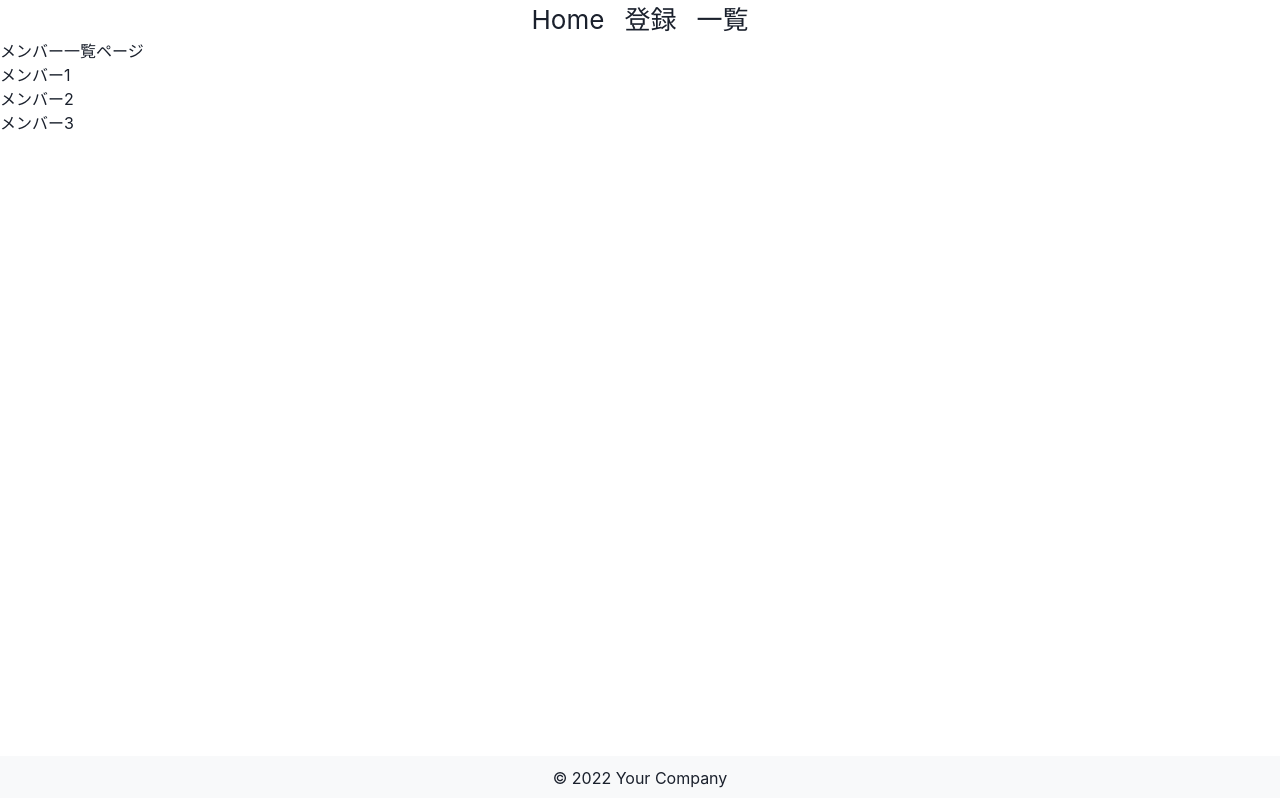
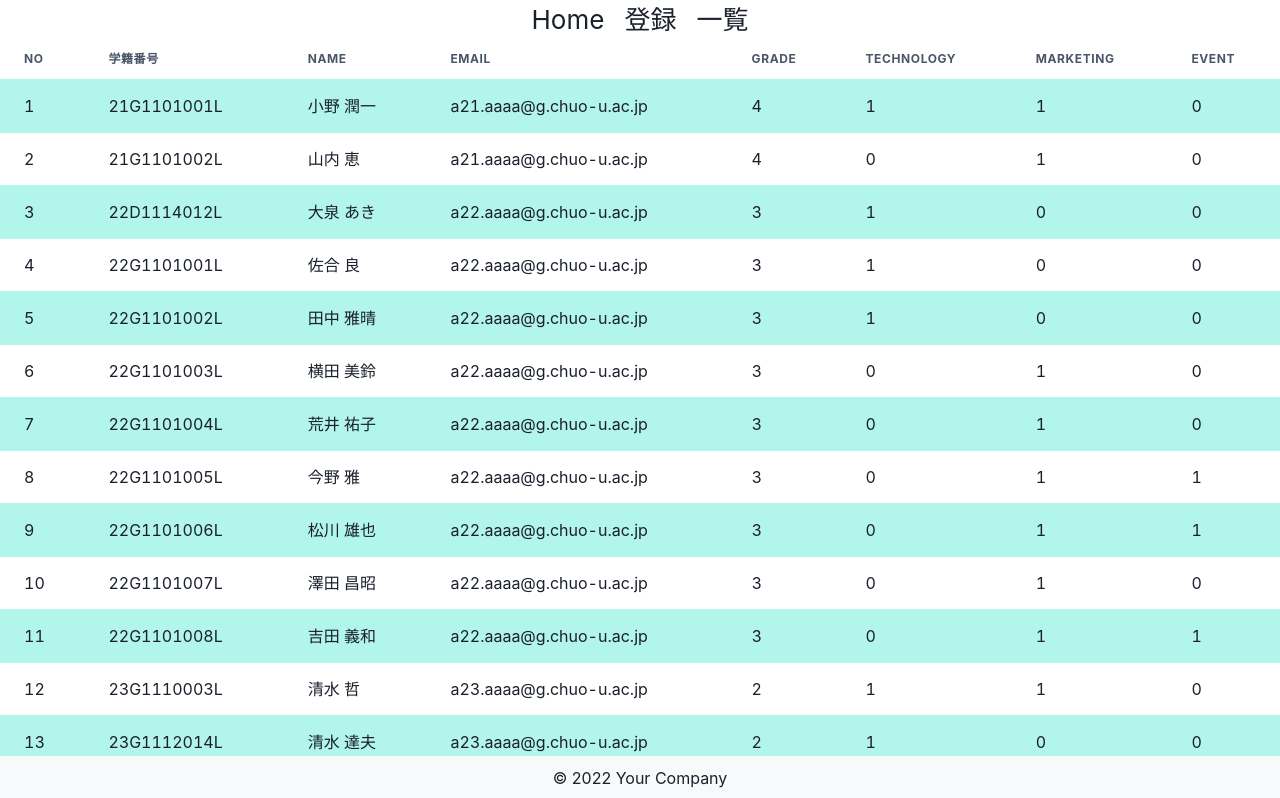
Before and after one commit to aoi20031020/gdgs-members-client, a React (Create React App) app: page /members in a window 1280 px wide. Shown: the top 798 px of the page. Built offline with nearby package versions, Linux system fonts and the light colour scheme.

Commit message:
テストデータの表示です。

```diff
--- a/src/pages/Member.tsx
+++ b/src/pages/Member.tsx
@@ -1,18 +1,127 @@
-import React from "react";
+import React, { useState, useEffect, useRef } from "react";
+import {
+    Table,
+    Thead,
+    Tbody,
+    Tr,
+    Th,
+    Td,
+    TableCaption,
+    TableContainer,
+    Button,
+    AlertDialog,
+    AlertDialogBody,
+    AlertDialogFooter,
+    AlertDialogHeader,
+    AlertDialogContent,
+    AlertDialogOverlay,
+    useDisclosure
+} from "@chakra-ui/react";
+import students from "./testdata";
+
+interface Student {
+    name: string;
+    email: string;
+    grade: string;
+    technology: string;
+    marketing: string;
+    event: string;
+}
+
+function Members() {
+    const [data, setData] = useState<{ [key: string]: Student }>({});
+    const [selectedStudent, setSelectedStudent] = useState<Student | null>(null);
+    const { isOpen, onOpen, onClose } = useDisclosure();
+    const cancelRef = useRef<any>();
+
+    useEffect(() => {
+        setData(students);
+    }, []);
+
+    //     useEffect(() => {
+    //     fetchData();
+    // }, []);
+
+    // const fetchData = async () => {
+    //     try {
+    //         const response = await fetch(students); // 正しいパスに変更してください
+    //         const result = await response.json();
+    //         setData(result);
+    //     } catch (error) {
+    //         console.error("Error fetching data:", error);
+    //     }
+    // };
 
 
+    const handleRowClick = (student: Student) => {
+        setSelectedStudent(student);
+        onOpen();
+    };
 
-function Members() {
-  return (
-    <div className="members-page">
-      <h1>メンバー一覧ページ</h1>
-      <ul>
-        <li>メンバー1</li>
-        <li>メンバー2</li>
-        <li>メンバー3</li>
-      </ul>
-    </div>
-  );
+     return (
+        <>
+            <TableContainer>
+                <Table variant="striped" colorScheme="teal">
+                    <TableCaption>連想配列の表示</TableCaption>
+                    <Thead>
+                        <Tr>
+                            <Th>No</Th>
+                            <Th>学籍番号</Th>
+                            <Th>Name</Th>
+                            <Th>Email</Th>
+                            <Th>Grade</Th>
+                            <Th>Technology</Th>
+                            <Th>Marketing</Th>
+                            <Th>Event</Th>
+                        </Tr>
+                    </Thead>
+                    <Tbody>
+                        {Object.keys(data).map((key, index) => (
+                            <Tr key={index} onClick={() => handleRowClick(data[key])} style={{ cursor: 'pointer' }}>
+                                <Td>{index + 1}</Td>
+                                <Td>{key}</Td>
+                                <Td>{data[key].name}</Td>
+                                <Td>{data[key].email}</Td>
+                                <Td>{data[key].grade}</Td>
+                                <Td>{data[key].technology}</Td>
+                                <Td>{data[key].marketing}</Td>
+                                <Td>{data[key].event}</Td>
+                            </Tr>
+                        ))}
+                    </Tbody>
+                </Table>
+            </TableContainer>
+
+            {selectedStudent && (
+                <AlertDialog
+                    isOpen={isOpen}
+                    leastDestructiveRef={cancelRef}
+                    onClose={onClose}
+                >
+                    <AlertDialogOverlay>
+                        <AlertDialogContent>
+                            <AlertDialogHeader fontSize="lg" fontWeight="bold">
+                                学生情報
+                            </AlertDialogHeader>
+                            <AlertDialogBody>
+                                <p><strong>Name:</strong> {selectedStudent.name}</p>
+                                <p><strong>Email:</strong> {selectedStudent.email}</p>
+                                <p><strong>Grade:</strong> {selectedStudent.grade}</p>
+                                <p><strong>Technology:</strong> {selectedStudent.technology}</p>
+                                <p><strong>Marketing:</strong> {selectedStudent.marketing}</p>
+                                <p><strong>Event:</strong> {selectedStudent.event}</p>
+                            </AlertDialogBody>
+                            <AlertDialogFooter>
+                                <Button ref={cancelRef} onClick={onClose}>
+                                    Close
+                                </Button>
+                            </AlertDialogFooter>
+                        </AlertDialogContent>
+                    </AlertDialogOverlay>
+                </AlertDialog>
+            )}
+        </>
+    );
 }
 
-export default Members;
+export default Members
--- /dev/null
+++ b/src/pages/testdata.ts
@@ -0,0 +1,33 @@
+interface Student {
+    name: string;
+    email: string;
+    grade: string;
+    technology: string;
+    marketing: string;
+    event: string;
+}
+
+const students: { [key: string]: Student } = {
+    "21G1101001L": { "name": "小野 潤一", "email": "a21.aaaa@g.chuo-u.ac.jp", "grade": "4", "technology": "1", "marketing": "1", "event": "0" },
+    "21G1101002L": { "name": "山内 恵", "email": "a21.aaaa@g.chuo-u.ac.jp", "grade": "4", "technology": "0", "marketing": "1", "event": "0" },
+    "22D1114012L": { "name": "大泉 あき", "email": "a22.aaaa@g.chuo-u.ac.jp", "grade": "3", "technology": "1", "marketing": "0", "event": "0" },
+    "22G1101001L": { "name": "佐合 良", "email": "a22.aaaa@g.chuo-u.ac.jp", "grade": "3", "technology": "1", "marketing": "0", "event": "0" },
+    "22G1101002L": { "name": "田中 雅晴", "email": "a22.aaaa@g.chuo-u.ac.jp", "grade": "3", "technology": "1", "marketing": "0", "event": "0" },
+    "22G1101003L": { "name": "横田 美鈴", "email": "a22.aaaa@g.chuo-u.ac.jp", "grade": "3", "technology": "0", "marketing": "1", "event": "0" },
+    "22G1101004L": { "name": "荒井 祐子", "email": "a22.aaaa@g.chuo-u.ac.jp", "grade": "3", "technology": "0", "marketing": "1", "event": "0" },
+    "22G1101005L": { "name": "今野 雅", "email": "a22.aaaa@g.chuo-u.ac.jp", "grade": "3", "technology": "0", "marketing": "1", "event": "1" },
+    "22G1101006L": { "name": "松川 雄也", "email": "a22.aaaa@g.chuo-u.ac.jp", "grade": "3", "technology": "0", "marketing": "1", "event": "1" },
+    "22G1101007L": { "name": "澤田 昌昭", "email": "a22.aaaa@g.chuo-u.ac.jp", "grade": "3", "technology": "0", "marketing": "1", "event": "0" },
+    "22G1101008L": { "name": "吉田 義和", "email": "a22.aaaa@g.chuo-u.ac.jp", "grade": "3", "technology": "0", "marketing": "1", "event": "1" },
+    "23G1110003L": { "name": "清水 哲", "email": "a23.aaaa@g.chuo-u.ac.jp", "grade": "2", "technology": "1", "marketing": "1", "event": "0" },
+    "23G1112014L": { "name": "清水 達夫", "email": "a23.aaaa@g.chuo-u.ac.jp", "grade": "2", "technology": "1", "marketing": "0", "event": "0" },
+    "23G1112016L": { "name": "有山 孝広", "email": "a23.aaaa@g.chuo-u.ac.jp", "grade": "2", "technology": "1", "marketing": "0", "event": "0" },
+    "23G1113017L": { "name": "酒井 学", "email": "a23.aaaa@g.chuo-u.ac.jp", "grade": "2", "technology": "0", "marketing": "1", "event": "0" },
+    "23G1114018L": { "name": "近藤 久美", "email": "a23.aaaa@g.chuo-u.ac.jp", "grade": "2", "technology": "0", "marketing": "1", "event": "0" },
+    "24D1108002L": { "name": "北村 恵理", "email": "a24.aaaa@g.chuo-u.ac.jp", "grade": "1", "technology": "1", "marketing": "0", "event": "0" },
+    "24G1103001L": { "name": "小野 基", "email": "a24.aaaa@g.chuo-u.ac.jp", "grade": "1", "technology": "0", "marketing": "1", "event": "0" },
+    "24G1103002L": { "name": "高橋 大輔", "email": "a24.aaaa@g.chuo-u.ac.jp", "grade": "1", "technology": "0", "marketing": "0", "event": "1" },
+    "24G1101003L": { "name": "石原 義幸", "email": "a24.aaaa@g.chuo-u.ac.jp", "grade": "1", "technology": "0", "marketing": "0", "event": "1" }
+};
+
+export default students;
```
